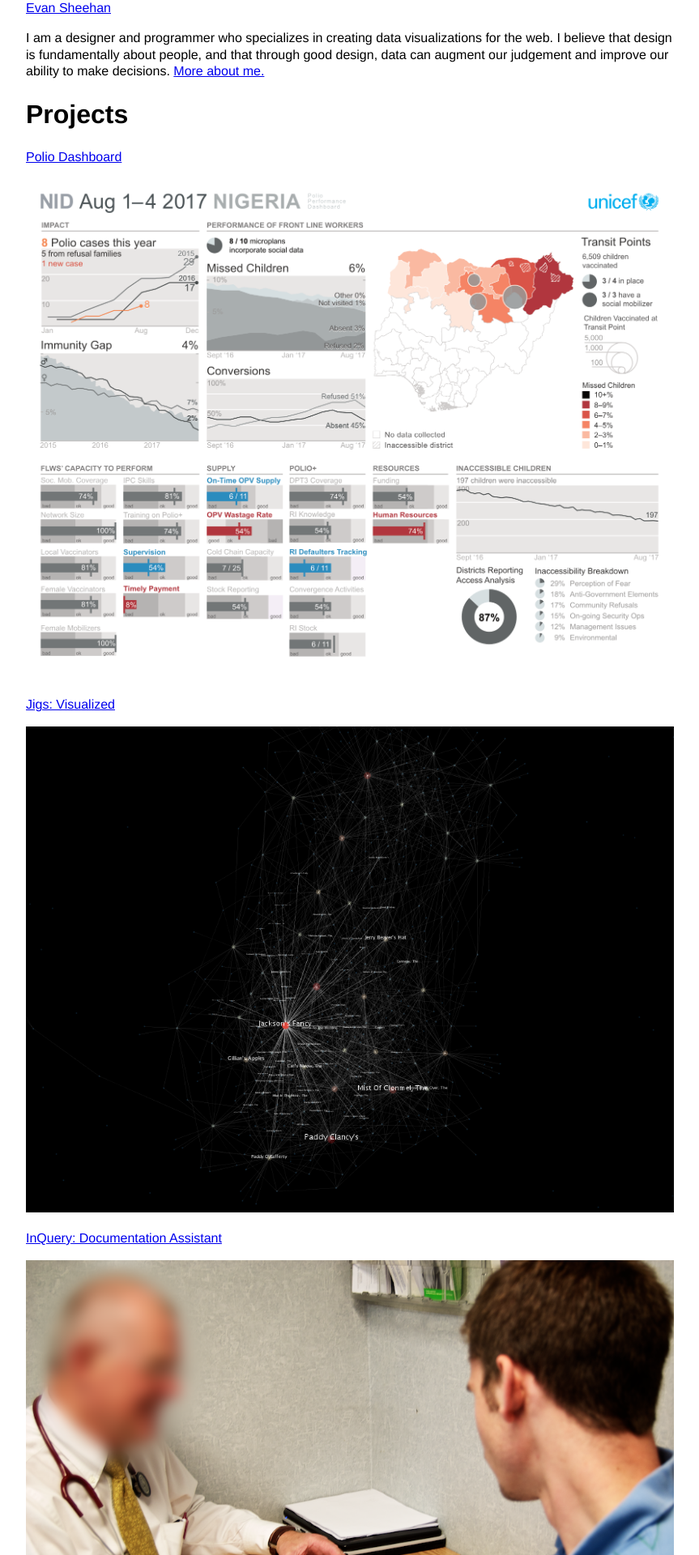
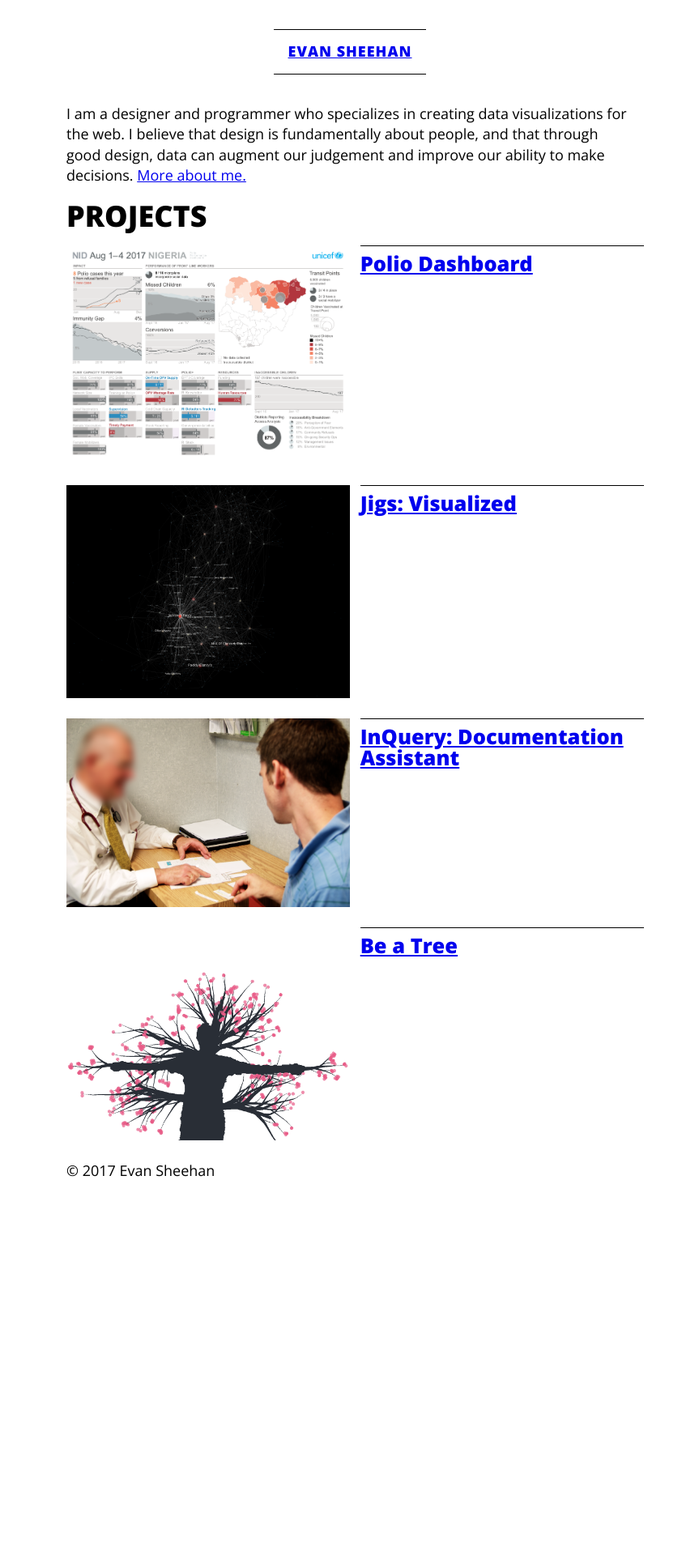
Before and after one commit to darthmall/darthmall.github.io, a Jekyll site: the page built from index.md, in a window 1280 px wide. Shown: the top 1920 px of the page at 81% size, without its empty margins (208-1071 px from the left). Built offline with Jekyll 4.4.1, drawn with Linux system fonts in a browser that asks for light colours; after the commit the page ends 1477 px from its top, so only the background shows below that.

Commit message:
Add some more style
- Import Open Sans from Google fonts
- Add normalize.css to reset browser styles
- Set up some size variables to implement the scale
- Set up a grid for the home page

```diff
--- a/_includes/header.html
+++ b/_includes/header.html
@@ -8,6 +8,6 @@
   <title>{{ site.title }}{% if page.title %}: {{ page.title }}{% endif %}</title>
 </head>
 <body>
-  <header>
-    <a href="/">{{ site.title }}</a>
+  <header class="site-header">
+    <a class="title" href="/">{{ site.title }}</a>
   </header>
--- a/_layouts/home.html
+++ b/_layouts/home.html
@@ -1,19 +1,23 @@
 {% include header.html %}
+<main>
 
 {{ content }}
 
 <h1>Projects</h1>
-<ul class="grid">
+<nav>
 {% assign projects = site.projects | sort: 'order' | reverse %}
 {% for project in projects %}
-  <li class="grid-item">
-    <a href="{{ project.url }}">
-      <p>{{ project.title }}</p>
+  <a href="{{ project.url }}">
+    <article class="project-abstract">
+      <div class="description">
+        <h2>{{ project.title }}</h2>
+        <p>{{ project.abstract }}</p>
+      </div>
       {% capture thumbnail %}assets/img/{{ project.thumbnail }}{% endcapture %}
-      <img src="{{ thumbnail | relative_url }}" alt="">
-    </a>
-  </li>
+      <img class="cover" src="{{ thumbnail | relative_url }}" alt="">
+    </article>
+  </a>
 {% endfor %}
-</ul>
-
+</nav>
+</main>
 {% include footer.html %}
--- a/_sass/layout.sass
+++ b/_sass/layout.sass
@@ -1,15 +1,34 @@
 body
-  margin: auto
-  max-width: 50em
+  margin: $sm
 
-.grid
-  margin: 0
-  padding: 0
-
-.grid-item
-  list-style: none
+.site-header
+  text-align: center
 
 img
   margin: 0
+  padding: 0
   max-width: 100%
-  padding: 0
+
+.project-abstract
+  margin-bottom: $lg
+
+@media screen and (min-width: 768px)
+  body
+    margin: auto
+    max-width: 700px
+
+  .project-abstract
+    display: grid
+    grid-gap: $gutter
+    grid-template-columns: 50% 50%
+
+  .cover
+    order: 1
+
+  .description
+    order: 2
+
+    h2
+      border-top: 1px solid black
+      margin: 0
+      padding: $xs 0
--- /dev/null
+++ b/_sass/normalize.scss
@@ -0,0 +1,447 @@
+/*! normalize.css v7.0.0 | MIT License | github.com/necolas/normalize.css */
+
+/* Document
+   ========================================================================== */
+
+/**
+ * 1. Correct the line height in all browsers.
+ * 2. Prevent adjustments of font size after orientation changes in
+ *    IE on Windows Phone and in iOS.
+ */
+
+html {
+  line-height: 1.15; /* 1 */
+  -ms-text-size-adjust: 100%; /* 2 */
+  -webkit-text-size-adjust: 100%; /* 2 */
+}
+
+/* Sections
+   ========================================================================== */
+
+/**
+ * Remove the margin in all browsers (opinionated).
+ */
+
+body {
+  margin: 0;
+}
+
+/**
+ * Add the correct display in IE 9-.
+ */
+
+article,
+aside,
+footer,
+header,
+nav,
+section {
+  display: block;
+}
+
+/**
+ * Correct the font size and margin on `h1` elements within `section` and
+ * `article` contexts in Chrome, Firefox, and Safari.
+ */
+
+h1 {
+  font-size: 2em;
+  margin: 0.67em 0;
+}
+
+/* Grouping content
+   ========================================================================== */
+
+/**
+ * Add the correct display in IE 9-.
+ * 1. Add the correct display in IE.
+ */
+
+figcaption,
+figure,
+main { /* 1 */
+  display: block;
+}
+
+/**
+ * Add the correct margin in IE 8.
+ */
+
+figure {
+  margin: 1em 40px;
+}
+
+/**
+ * 1. Add the correct box sizing in Firefox.
+ * 2. Show the overflow in Edge and IE.
+ */
+
+hr {
+  box-sizing: content-box; /* 1 */
+  height: 0; /* 1 */
+  overflow: visible; /* 2 */
+}
+
+/**
+ * 1. Correct the inheritance and scaling of font size in all browsers.
+ * 2. Correct the odd `em` font sizing in all browsers.
+ */
+
+pre {
+  font-family: monospace, monospace; /* 1 */
+  font-size: 1em; /* 2 */
+}
+
+/* Text-level semantics
+   ========================================================================== */
+
+/**
+ * 1. Remove the gray background on active links in IE 10.
+ * 2. Remove gaps in links underline in iOS 8+ and Safari 8+.
+ */
+
+a {
+  background-color: transparent; /* 1 */
+  -webkit-text-decoration-skip: objects; /* 2 */
+}
+
+/**
+ * 1. Remove the bottom border in Chrome 57- and Firefox 39-.
+ * 2. Add the correct text decoration in Chrome, Edge, IE, Opera, and Safari.
+ */
+
+abbr[title] {
+  border-bottom: none; /* 1 */
+  text-decoration: underline; /* 2 */
+  text-decoration: underline dotted; /* 2 */
+}
+
+/**
+ * Prevent the duplicate application of `bolder` by the next rule in Safari 6.
+ */
+
+b,
+strong {
+  font-weight: inherit;
+}
+
+/**
+ * Add the correct font weight in Chrome, Edge, and Safari.
+ */
+
+b,
+strong {
+  font-weight: bolder;
+}
+
+/**
+ * 1. Correct the inheritance and scaling of font size in all browsers.
+ * 2. Correct the odd `em` font sizing in all browsers.
+ */
+
+code,
+kbd,
+samp {
+  font-family: monospace, monospace; /* 1 */
+  font-size: 1em; /* 2 */
+}
+
+/**
+ * Add the correct font style in Android 4.3-.
+ */
+
+dfn {
+  font-style: italic;
+}
+
+/**
+ * Add the correct background and color in IE 9-.
+ */
+
+mark {
+  background-color: #ff0;
+  color: #000;
+}
+
+/**
+ * Add the correct font size in all browsers.
+ */
+
+small {
+  font-size: 80%;
+}
+
+/**
+ * Prevent `sub` and `sup` elements from affecting the line height in
+ * all browsers.
+ */
+
+sub,
+sup {
+  font-size: 75%;
+  line-height: 0;
+  position: relative;
+  vertical-align: baseline;
+}
+
+sub {
+  bottom: -0.25em;
+}
+
+sup {
+  top: -0.5em;
+}
+
+/* Embedded content
+   ========================================================================== */
+
+/**
+ * Add the correct display in IE 9-.
+ */
+
+audio,
+video {
+  display: inline-block;
+}
+
+/**
+ * Add the correct display in iOS 4-7.
+ */
+
+audio:not([controls]) {
+  display: none;
+  height: 0;
+}
+
+/**
+ * Remove the border on images inside links in IE 10-.
+ */
+
+img {
+  border-style: none;
+}
+
+/**
+ * Hide the overflow in IE.
+ */
+
+svg:not(:root) {
+  overflow: hidden;
+}
+
+/* Forms
+   ========================================================================== */
+
+/**
+ * 1. Change the font styles in all browsers (opinionated).
+ * 2. Remove the margin in Firefox and Safari.
+ */
+
+button,
+input,
+optgroup,
+select,
+textarea {
+  font-family: sans-serif; /* 1 */
+  font-size: 100%; /* 1 */
+  line-height: 1.15; /* 1 */
+  margin: 0; /* 2 */
+}
+
+/**
+ * Show the overflow in IE.
+ * 1. Show the overflow in Edge.
+ */
+
+button,
+input { /* 1 */
+  overflow: visible;
+}
+
+/**
+ * Remove the inheritance of text transform in Edge, Firefox, and IE.
+ * 1. Remove the inheritance of text transform in Firefox.
+ */
+
+button,
+select { /* 1 */
+  text-transform: none;
+}
+
+/**
+ * 1. Prevent a WebKit bug where (2) destroys native `audio` and `video`
+ *    controls in Android 4.
+ * 2. Correct the inability to style clickable types in iOS and Safari.
+ */
+
+button,
+html [type="button"], /* 1 */
+[type="reset"],
+[type="submit"] {
+  -webkit-appearance: button; /* 2 */
+}
+
+/**
+ * Remove the inner border and padding in Firefox.
+ */
+
+button::-moz-focus-inner,
+[type="button"]::-moz-focus-inner,
+[type="reset"]::-moz-focus-inner,
+[type="submit"]::-moz-focus-inner {
+  border-style: none;
+  padding: 0;
+}
+
+/**
+ * Restore the focus styles unset by the previous rule.
+ */
+
+button:-moz-focusring,
+[type="button"]:-moz-focusring,
+[type="reset"]:-moz-focusring,
+[type="submit"]:-moz-focusring {
+  outline: 1px dotted ButtonText;
+}
+
+/**
+ * Correct the padding in Firefox.
+ */
+
+fieldset {
+  padding: 0.35em 0.75em 0.625em;
+}
+
+/**
+ * 1. Correct the text wrapping in Edge and IE.
+ * 2. Correct the color inheritance from `fieldset` elements in IE.
+ * 3. Remove the padding so developers are not caught out when they zero out
+ *    `fieldset` elements in all browsers.
+ */
+
+legend {
+  box-sizing: border-box; /* 1 */
+  color: inherit; /* 2 */
+  display: table; /* 1 */
+  max-width: 100%; /* 1 */
+  padding: 0; /* 3 */
+  white-space: normal; /* 1 */
+}
+
+/**
+ * 1. Add the correct display in IE 9-.
+ * 2. Add the correct vertical alignment in Chrome, Firefox, and Opera.
+ */
+
+progress {
+  display: inline-block; /* 1 */
+  vertical-align: baseline; /* 2 */
+}
+
+/**
+ * Remove the default vertical scrollbar in IE.
+ */
+
+textarea {
+  overflow: auto;
+}
+
+/**
+ * 1. Add the correct box sizing in IE 10-.
+ * 2. Remove the padding in IE 10-.
+ */
+
+[type="checkbox"],
+[type="radio"] {
+  box-sizing: border-box; /* 1 */
+  padding: 0; /* 2 */
+}
+
+/**
+ * Correct the cursor style of increment and decrement buttons in Chrome.
+ */
+
+[type="number"]::-webkit-inner-spin-button,
+[type="number"]::-webkit-outer-spin-button {
+  height: auto;
+}
+
+/**
+ * 1. Correct the odd appearance in Chrome and Safari.
+ * 2. Correct the outline style in Safari.
+ */
+
+[type="search"] {
+  -webkit-appearance: textfield; /* 1 */
+  outline-offset: -2px; /* 2 */
+}
+
+/**
+ * Remove the inner padding and cancel buttons in Chrome and Safari on macOS.
+ */
+
+[type="search"]::-webkit-search-cancel-button,
+[type="search"]::-webkit-search-decoration {
+  -webkit-appearance: none;
+}
+
+/**
+ * 1. Correct the inability to style clickable types in iOS and Safari.
+ * 2. Change font properties to `inherit` in Safari.
+ */
+
+::-webkit-file-upload-button {
+  -webkit-appearance: button; /* 1 */
+  font: inherit; /* 2 */
+}
+
+/* Interactive
+   ========================================================================== */
+
+/*
+ * Add the correct display in IE 9-.
+ * 1. Add the correct display in Edge, IE, and Firefox.
+ */
+
+details, /* 1 */
+menu {
+  display: block;
+}
+
+/*
+ * Add the correct display in all browsers.
+ */
+
+summary {
+  display: list-item;
+}
+
+/* Scripting
+   ========================================================================== */
+
+/**
+ * Add the correct display in IE 9-.
+ */
+
+canvas {
+  display: inline-block;
+}
+
+/**
+ * Add the correct display in IE.
+ */
+
+template {
+  display: none;
+}
+
+/* Hidden
+   ========================================================================== */
+
+/**
+ * Add the correct display in IE 10-.
+ */
+
+[hidden] {
+  display: none;
+}
--- a/_sass/typography.sass
+++ b/_sass/typography.sass
@@ -1,4 +1,31 @@
 body
-  font-family: $font
+  font-family: $body-font
   font-size: $font-size
+  font-weight: 400
   line-height: $line-height
+
+.site-header
+  text-align: center
+  margin: $xl 0
+
+.title
+  display: inline-block
+  font-family: $header-font
+  font-weight: bold
+  font-size: $font-size
+  letter-spacing: 1px
+  text-transform: uppercase
+  line-height: $xl
+  border-top: 1px solid black
+  border-bottom: 1px solid black
+  padding: $xs $font-size
+
+h1
+  font-family: $header-font
+  font-size: $xl
+  font-weight: bold
+  text-transform: uppercase
+
+h2
+  font-family: $subheader-font
+  font-size: $lg
--- a/_sass/variables.sass
+++ b/_sass/variables.sass
@@ -1,3 +1,17 @@
-$font: "Helvetica Neue", sans-serif
-$font-size: 16px
-$line-height: 1.3
+$body-font: "Open Sans", sans-serif
+$header-font: "Open Sans", sans-serif
+$subheader-font: $header-font
+
+$base: 18px
+$ratio: 1.414
+
+$md: $base
+$sm: $md / $ratio
+$xs: $sm / $ratio
+$lg: $md * $ratio
+$xl: $lg * $ratio
+
+$font-size: $md
+$line-height: $lg
+
+$gutter: $sm
--- a/style.sass
+++ b/style.sass
@@ -1,5 +1,7 @@
 ---
 ---
+@import url('https://fonts.googleapis.com/css?family=Open+Sans:400,800')
+@import normalize
 @import variables
 @import typography
 @import layout
```
